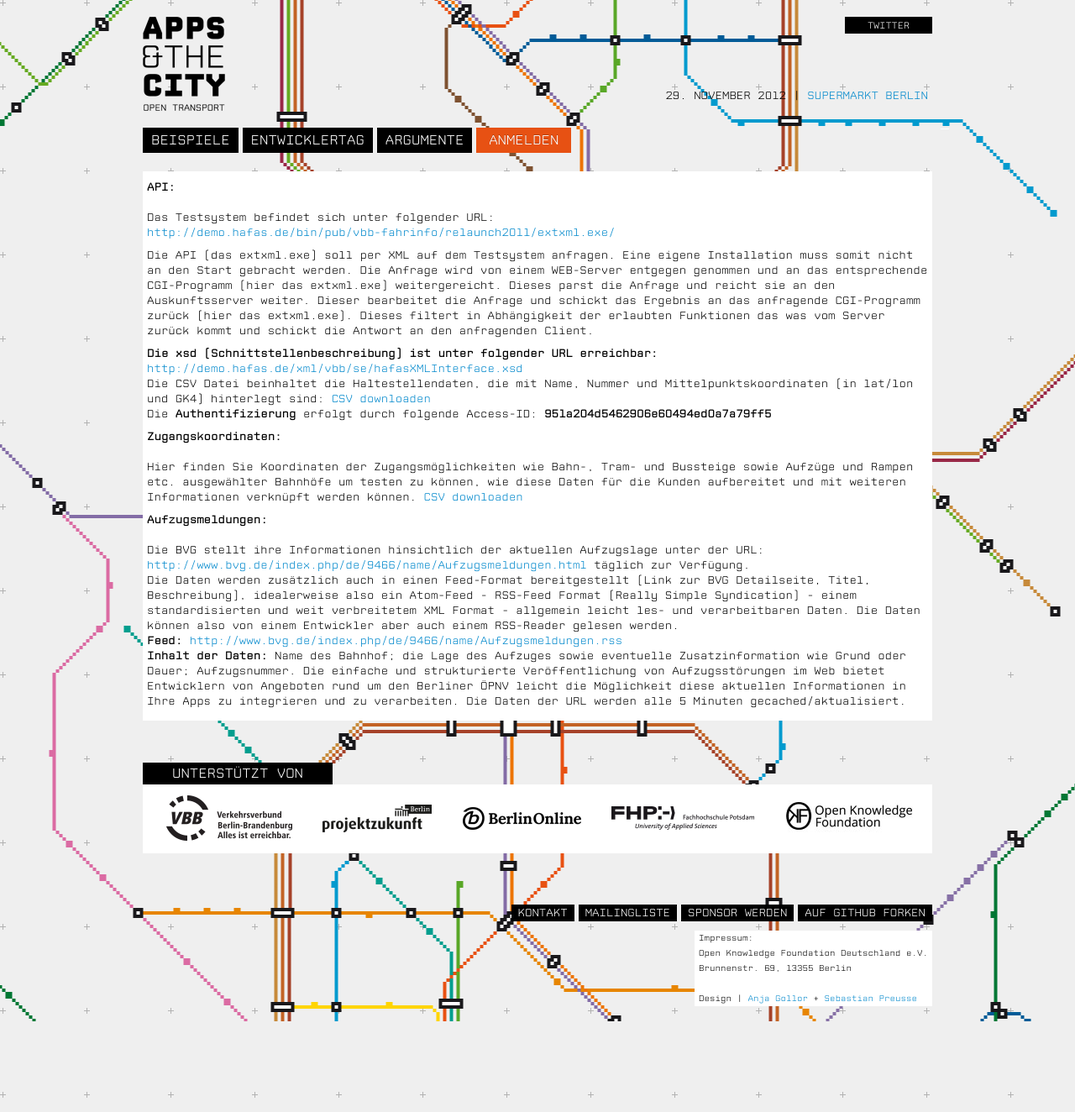
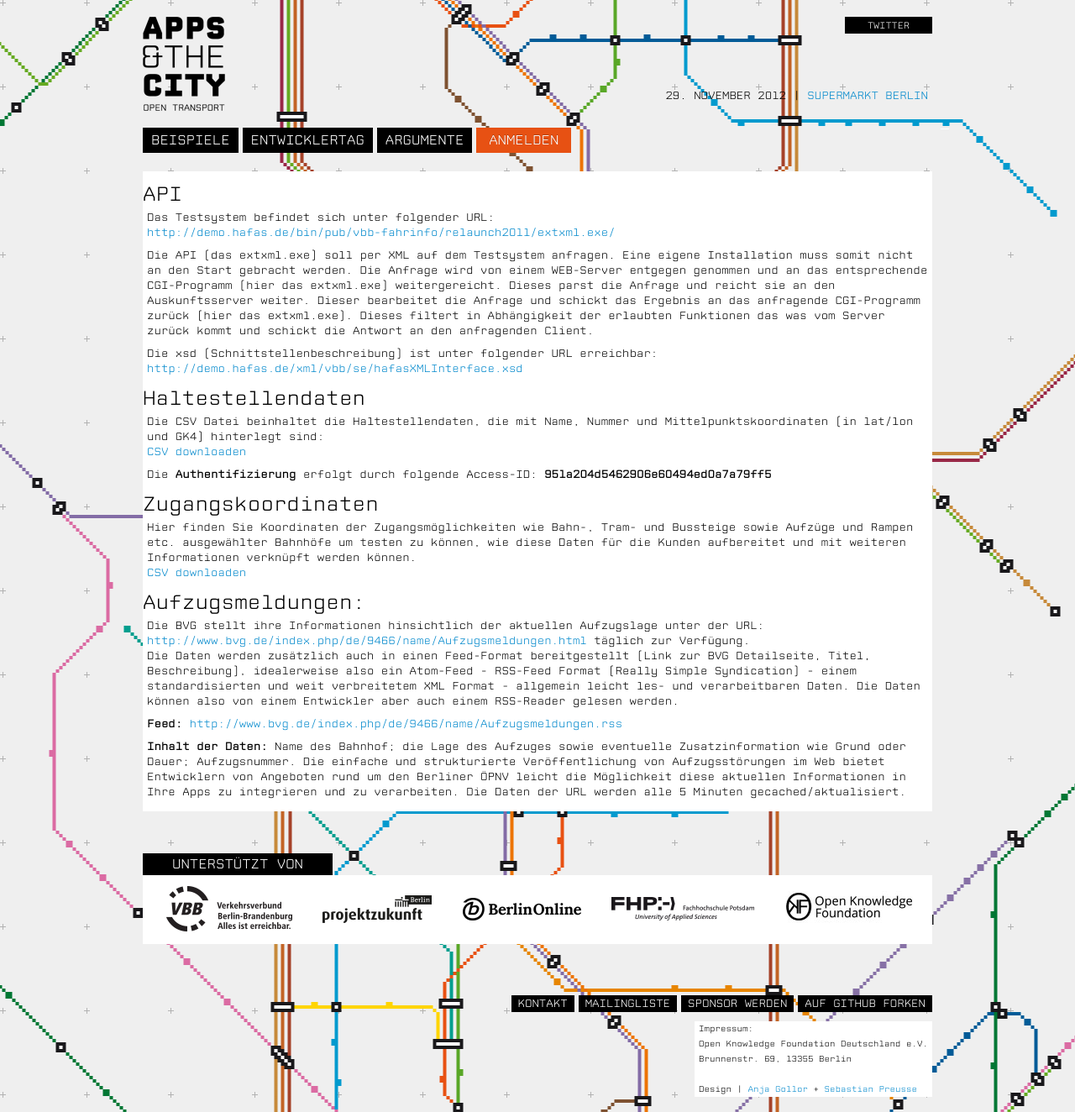
Before and after one commit to okfde/berlin.appsandthecity, a Jekyll site: the page built from daten/index.html, in a window 1280 px wide. Shown: the whole page at 84% size. Built offline with Jekyll 4.4.1, drawn with Linux system fonts in a browser that asks for light colours; nearby versions of some CDN libraries; Markdown is read by kramdown in place of the engine named in the settings; before the commit the page ends 1216 px from its top, so only the background shows below that.

Commit message:
Make daten page a bit nicer

```diff
--- a/daten/index.html
+++ b/daten/index.html
@@ -3,45 +3,53 @@ layout: default
 title: Willkommen
 ---
 
-<div class="row border-row" id="ueber-uns">
+<div class="row border-row" id="daten">
 
   <div class="span12">
-    <p><b>API:</b><br><br>
+    <h2>API</h2>
 
-Das Testsystem befindet sich unter folgender URL:<br>
+<p>Das Testsystem befindet sich unter folgender URL:<br>
 <a href="http://demo.hafas.de/bin/pub/vbb-fahrinfo/relaunch2011/extxml.exe/">http://demo.hafas.de/bin/pub/vbb-fahrinfo/relaunch2011/extxml.exe/</a>
 </p>
+
 <p>
 Die API (das extxml.exe) soll per XML auf dem Testsystem anfragen. Eine eigene Installation muss somit nicht an den Start gebracht werden.
 Die Anfrage wird von einem WEB-Server entgegen genommen und an das entsprechende CGI-Programm (hier das extxml.exe) weitergereicht. Dieses parst die Anfrage und reicht sie an den Auskunftsserver weiter. Dieser bearbeitet die Anfrage und schickt das Ergebnis an das anfragende CGI-Programm zurück (hier das extxml.exe). Dieses filtert in Abhängigkeit der erlaubten Funktionen das was vom Server zurück kommt und schickt die Antwort an den anfragenden Client.
 </p>
-<p><b>
-Die xsd (Schnittstellenbeschreibung) ist unter folgender URL erreichbar:</b><br>
+<p>
+Die xsd (Schnittstellenbeschreibung) ist unter folgender URL erreichbar:<br>
 
-<a href="http://demo.hafas.de/xml/vbb/se/hafasXMLInterface.xsd">http://demo.hafas.de/xml/vbb/se/hafasXMLInterface.xsd </a><br>
+<a href="http://demo.hafas.de/xml/vbb/se/hafasXMLInterface.xsd">http://demo.hafas.de/xml/vbb/se/hafasXMLInterface.xsd </a>
+</p>
 
-Die CSV Datei beinhaltet die Haltestellendaten, die mit Name, Nummer und Mittelpunktskoordinaten (in lat/lon und GK4) hinterlegt sind:
+<h2>Haltestellendaten</h2>
+
+<p>Die CSV Datei beinhaltet die Haltestellendaten, die mit Name, Nummer und Mittelpunktskoordinaten (in lat/lon und GK4) hinterlegt sind:<br/>
 <a href="https://raw.github.com/okfde/appsandthecity/gh-pages/downloads/VBB_Haltestellen_Entwicklertag.csv">CSV downloaden </a>
- <br>
-Die <b>Authentifizierung</b> erfolgt durch folgende Access-ID: <b>951a204d5462906e60494ed0a7a79ff5</b>
- </p>
+</p>
 
-<p>
+<p>Die <b>Authentifizierung</b> erfolgt durch folgende Access-ID: <b>951a204d5462906e60494ed0a7a79ff5</b>
+</p>
 
-<b>Zugangskoordinaten:</b><br><br>
 
-Hier finden Sie Koordinaten der Zugangsmöglichkeiten wie Bahn-, Tram- und Bussteige sowie Aufzüge und Rampen etc. ausgewählter Bahnhöfe um testen zu können, wie diese Daten für die Kunden aufbereitet und mit weiteren Informationen verknüpft werden können.
+
+<h2>Zugangskoordinaten</h2>
+
+<p>Hier finden Sie Koordinaten der Zugangsmöglichkeiten wie Bahn-, Tram- und Bussteige sowie Aufzüge und Rampen etc. ausgewählter Bahnhöfe um testen zu können, wie diese Daten für die Kunden aufbereitet und mit weiteren Informationen verknüpft werden können.<br>
 <a href="https://raw.github.com/okfde/appsandthecity/gh-pages/downloads/Bahnho%CC%88fe_mit_Zugangskoordinaten_GK4_lon-lat_Auswahl.csv">CSV downloaden </a>
 
  </p>
 
 
-<p>
-<b>Aufzugsmeldungen:</b><br><br>
-Die BVG stellt ihre Informationen hinsichtlich der aktuellen Aufzugslage unter der URL: <a href="http://www.bvg.de/index.php/de/9466/name/Aufzugsmeldungen.html">http://www.bvg.de/index.php/de/9466/name/Aufzugsmeldungen.html </a> täglich zur Verfügung.<br> Die Daten werden zusätzlich auch in einen Feed-Format bereitgestellt (Link zur BVG Detailseite, Titel, Beschreibung), idealerweise also ein Atom-Feed - RSS-Feed Format (Really Simple Syndication) - einem standardisierten und weit verbreitetem XML Format - allgemein leicht les- und verarbeitbaren Daten. Die Daten können also von einem Entwickler aber auch einem RSS-Reader gelesen werden.<br>
-<b>Feed:</b> <a href="http://www.bvg.de/index.php/de/9466/name/Aufzugsmeldungen.rss">http://www.bvg.de/index.php/de/9466/name/Aufzugsmeldungen.rss</a>
-<br>
-<b>Inhalt der Daten:</b>
-Name des Bahnhof; die Lage des Aufzuges sowie eventuelle Zusatzinformation wie Grund oder Dauer; Aufzugsnummer. Die einfache und strukturierte Veröffentlichung von Aufzugsstörungen im Web bietet Entwicklern von Angeboten rund um den Berliner ÖPNV leicht die Möglichkeit diese aktuellen Informationen in Ihre Apps zu integrieren und zu verarbeiten.  Die Daten der URL werden alle 5 Minuten gecached/aktualisiert.  </p>
-  </div>
-  </div>
+
+<h2>Aufzugsmeldungen:</h2>
+
+<p>Die BVG stellt ihre Informationen hinsichtlich der aktuellen Aufzugslage unter der URL: <a href="http://www.bvg.de/index.php/de/9466/name/Aufzugsmeldungen.html">http://www.bvg.de/index.php/de/9466/name/Aufzugsmeldungen.html </a> täglich zur Verfügung.<br> Die Daten werden zusätzlich auch in einen Feed-Format bereitgestellt (Link zur BVG Detailseite, Titel, Beschreibung), idealerweise also ein Atom-Feed - RSS-Feed Format (Really Simple Syndication) - einem standardisierten und weit verbreitetem XML Format - allgemein leicht les- und verarbeitbaren Daten. Die Daten können also von einem Entwickler aber auch einem RSS-Reader gelesen werden.</p>
+
+<p><b>Feed:</b> <a href="http://www.bvg.de/index.php/de/9466/name/Aufzugsmeldungen.rss">http://www.bvg.de/index.php/de/9466/name/Aufzugsmeldungen.rss</a>
+</p>
+
+<p><b>Inhalt der Daten:</b> Name des Bahnhof; die Lage des Aufzuges sowie eventuelle Zusatzinformation wie Grund oder Dauer; Aufzugsnummer. Die einfache und strukturierte Veröffentlichung von Aufzugsstörungen im Web bietet Entwicklern von Angeboten rund um den Berliner ÖPNV leicht die Möglichkeit diese aktuellen Informationen in Ihre Apps zu integrieren und zu verarbeiten.  Die Daten der URL werden alle 5 Minuten gecached/aktualisiert.</p>
+
+</div>
+</div>
```
